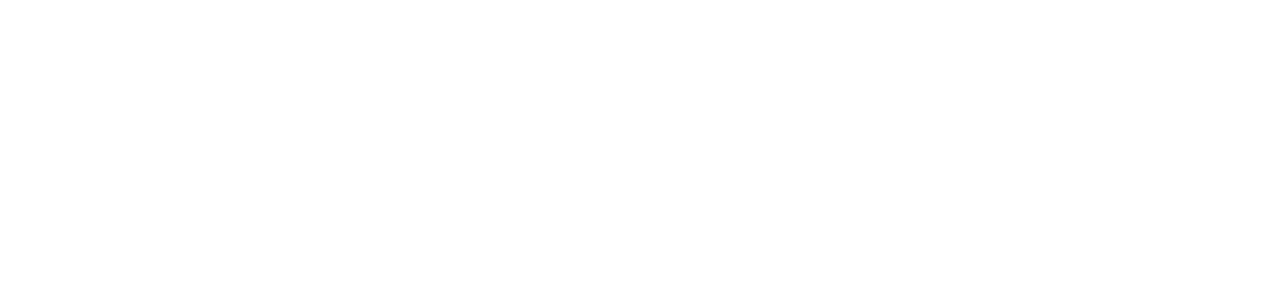
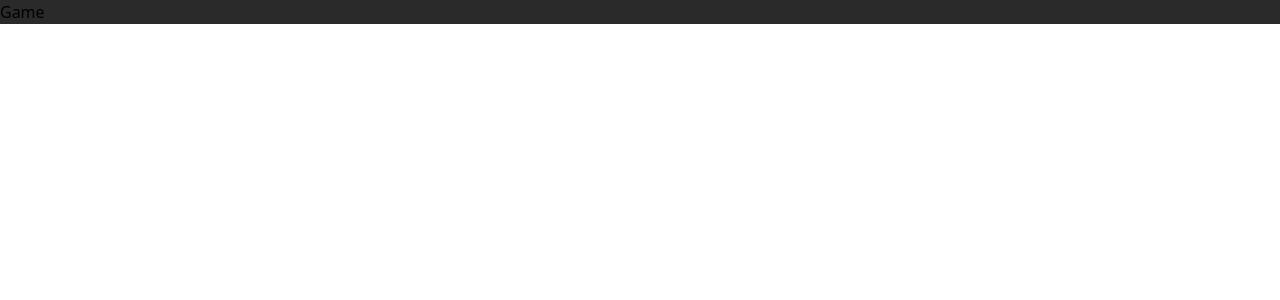
Before and after one commit to dwijjoshi/chess-frontend, a React (Vite) app: page /game/1 in a window 1280 px wide. Before the commit this address had no page. Shown: the top 300 px of the page. Built offline with nearby package versions, Linux system fonts and the light colour scheme.

Commit message:
Game screen WIP

```diff
--- a/src/App.jsx
+++ b/src/App.jsx
@@ -1,6 +1,7 @@
 import { useState } from "react";
 import { BrowserRouter as Router, Routes, Route, Link } from "react-router-dom";
 import Home from "./screens/Home";
+import Game from "./screens/Game";
 
 function App() {
   const [count, setCount] = useState(0);
@@ -10,6 +11,7 @@ function App() {
       <Router>
         <Routes>
           <Route path="/" element={<Home />}></Route>
+          <Route path="/game/:code" element={<Game />}></Route>
         </Routes>
       </Router>
     </div>
--- /dev/null
+++ b/src/screens/Game.jsx
@@ -0,0 +1,10 @@
+import React from "react";
+import { useParams } from "react-router-dom";
+
+const Game = () => {
+  const params = useParams();
+  console.log(params.code);
+  return <div>Game</div>;
+};
+
+export default Game;
--- a/src/screens/Home.jsx
+++ b/src/screens/Home.jsx
@@ -1,11 +1,13 @@
 import React, { useState } from "react";
 import { FaRegCopy } from "react-icons/fa";
 import { Toaster, toast } from "react-hot-toast";
+import { useNavigate } from "react-router-dom";
 
 const Home = () => {
   const [showCreateGame, setShowCreateGame] = useState(false);
   const [showJoinGame, setShowJoinGame] = useState(false);
   const [code, setCode] = useState();
+  const navigate = useNavigate();
 
   const createGameHandler = () => {
     setShowCreateGame(true);
@@ -71,7 +73,10 @@ const Home = () => {
                   <FaRegCopy />
                 </button>
               </div>
-              <button className="bg-green-500 px-6 py-1 rounded-xl text-lg font-bold">
+              <button
+                onClick={() => navigate(`/game/${code}`)}
+                className="bg-green-500 px-6 py-1 rounded-xl text-lg font-bold"
+              >
                 Create
               </button>
             </div>
```
